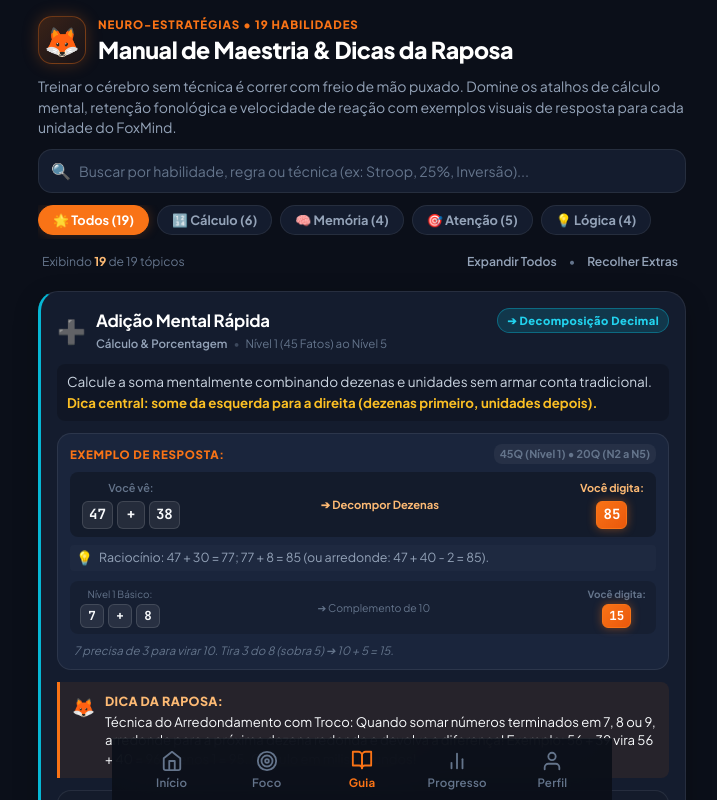
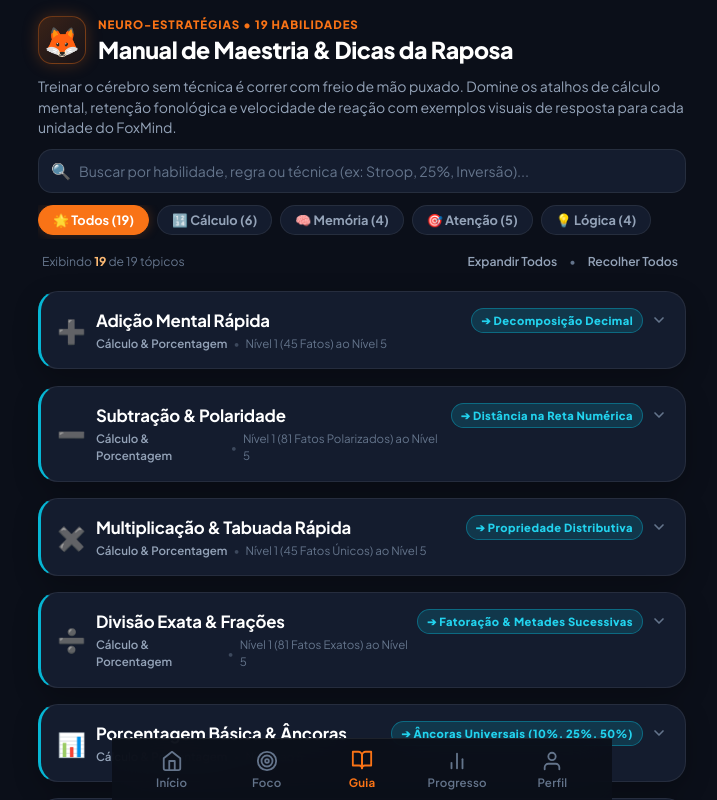
Before and after one commit to MarquesCleiton/foxmind, an Angular app: page /guide in a window 1280 px wide. Shown: the whole page, without its empty margins (278-995 px from the left). Built offline with nearby package versions, Linux system fonts and the light colour scheme.

Commit message:
fix: cards do guia minimizados por padrao com cabecalho clicavel e chevron animado

```diff
--- a/src/app/features/guide/guide.component.css
+++ b/src/app/features/guide/guide.component.css
@@ -277,6 +277,62 @@
   justify-content: space-between;
   gap: 8px;
 }
+
+/* Cabeçalho clicável com cursor e hover */
+.topic-header-clickable {
+  cursor: pointer;
+  border-radius: var(--radius-sm);
+  padding: 4px;
+  margin: -4px;
+  transition: background var(--transition-fast);
+}
+
+.topic-header-clickable:hover {
+  background: rgba(255, 255, 255, 0.04);
+}
+
+.topic-header-clickable:active {
+  background: rgba(255, 255, 255, 0.08);
+}
+
+/* Cluster direito: badge + chevron */
+.header-right-cluster {
+  display: flex;
+  align-items: center;
+  gap: 6px;
+  flex-shrink: 0;
+}
+
+/* Seta indicadora de expansão */
+.card-chevron {
+  display: flex;
+  align-items: center;
+  justify-content: center;
+  width: 20px;
+  height: 20px;
+  color: var(--text-muted);
+  transition: transform 220ms cubic-bezier(0.4, 0, 0.2, 1), color var(--transition-fast);
+  flex-shrink: 0;
+}
+
+.card-chevron svg {
+  width: 16px;
+  height: 16px;
+}
+
+.card-chevron.open {
+  transform: rotate(180deg);
+  color: var(--fox-primary);
+}
+
+.topic-card.is-expanded {
+  border-color: rgba(255, 255, 255, 0.15);
+}
+
+.topic-card.is-expanded[data-cat="CALCULATION"] { border-color: var(--color-calc); }
+.topic-card.is-expanded[data-cat="MEMORY"]      { border-color: var(--color-mem); }
+.topic-card.is-expanded[data-cat="ATTENTION"]   { border-color: var(--color-att); }
+.topic-card.is-expanded[data-cat="LOGIC"]       { border-color: var(--color-spd); }
 
 .topic-identity {
   display: flex;
@@ -611,14 +667,7 @@
   align-items: center;
   justify-content: space-between;
   padding: 8px 12px;
-  cursor: pointer;
-  user-select: none;
   background: rgba(0, 0, 0, 0.15);
-  transition: background var(--transition-fast);
-}
-
-.speed-hacks-header:hover {
-  background: rgba(255, 255, 255, 0.04);
 }
 
 .speed-title-wrap {
--- a/src/app/features/guide/guide.component.html
+++ b/src/app/features/guide/guide.component.html
@@ -77,7 +77,7 @@
       <div class="quick-toggle-actions">
         <button class="btn-link-action" (click)="expandAll()">Expandir Todos</button>
         <span class="action-divider">•</span>
-        <button class="btn-link-action" (click)="collapseAll()">Recolher Extras</button>
+        <button class="btn-link-action" (click)="collapseAll()">Recolher Todos</button>
       </div>
     </div>
   </header>
@@ -85,10 +85,10 @@
   <!-- ==================== LISTA DE CARDS DE DICAS ==================== -->
   <main class="topics-grid">
     @for (topic of filteredTopics(); track topic.id) {
-      <article class="topic-card card animate-pop-in" [attr.data-cat]="topic.category">
+      <article class="topic-card card animate-pop-in" [attr.data-cat]="topic.category" [class.is-expanded]="isExpanded(topic.id)">
 
-        <!-- Topo do Card: Ícone, Título e Badge de Regra -->
-        <div class="topic-header-row">
+        <!-- Topo do Card: Clicável — Ícone, Título, Badge e Seta -->
+        <div class="topic-header-row topic-header-clickable" (click)="toggleExpand(topic.id)">
           <div class="topic-identity">
             <span class="topic-icon">{{ topic.icon }}</span>
             <div class="topic-title-box">
@@ -100,13 +100,22 @@
               </div>
             </div>
           </div>
+          <div class="header-right-cluster">
             <span class="badge-compact" [ngClass]="topic.badgeClass">
               {{ topic.badgeLabel }}
             </span>
+            <span class="card-chevron" [class.open]="isExpanded(topic.id)">
+              <svg viewBox="0 0 24 24" fill="none" stroke="currentColor" stroke-width="2.5" stroke-linecap="round" stroke-linejoin="round">
+                <polyline points="6 9 12 15 18 9"/>
+              </svg>
+            </span>
+          </div>
         </div>
 
+        <!-- ======= CONTEÚDO EXPANSÍVEL (oculto por padrão) ======= -->
+        @if (isExpanded(topic.id)) {
           <!-- Enunciado e Regra Principal -->
-        <div class="topic-rule-box">
+          <div class="topic-rule-box animate-fade-in">
             <p class="rule-description">
               {{ topic.ruleText }}
               <strong>Dica central: {{ topic.ruleHighlight }}</strong>
@@ -114,7 +123,7 @@
           </div>
 
           <!-- ==================== 1. EXEMPLO DE RESPOSTA (ESTILO ELEGANTE) ==================== -->
-        <div class="pre-start-example-box">
+          <div class="pre-start-example-box animate-fade-in">
             <div class="example-header">
               <span class="example-label">EXEMPLO DE RESPOSTA:</span>
               <span class="example-mode-badge">{{ topic.defaultQuestionsText }}</span>
@@ -180,7 +189,7 @@
           </div>
 
           <!-- ==================== 2. DICA DA RAPOSA ==================== -->
-        <div class="pre-start-strategy">
+          <div class="pre-start-strategy animate-fade-in">
             <span class="strategy-fox-icon">🦊</span>
             <div class="strategy-content">
               <span class="strategy-lead">Dica da Raposa:</span>
@@ -189,19 +198,14 @@
           </div>
 
           <!-- ==================== 3. ACELERAÇÃO & VELOCIDADE DE PENSAMENTO ==================== -->
-        <div class="speed-hacks-section">
-          <div class="speed-hacks-header" (click)="toggleExpand(topic.id)">
+          <div class="speed-hacks-section animate-fade-in">
+            <div class="speed-hacks-header">
               <div class="speed-title-wrap">
                 <span class="speed-bolt">⚡</span>
                 <span class="speed-title">Aceleração de Pensamento & Neuro-Técnicas</span>
               </div>
-            <button class="btn-toggle-hacks">
-              {{ isExpanded(topic.id) ? 'Recolher ▲' : 'Ver Técnicas ▼' }}
-            </button>
             </div>
-
-          @if (isExpanded(topic.id)) {
-            <div class="speed-hacks-body animate-fade-in">
+            <div class="speed-hacks-body">
               @for (hack of topic.speedHacks; track hack.title) {
                 <div class="hack-card">
                   <div class="hack-header-row">
@@ -212,17 +216,18 @@
                 </div>
               }
             </div>
-          }
           </div>
 
           <!-- ==================== 4. BOTÃO DE AÇÃO DIRETA ==================== -->
-        <div class="topic-footer-action">
+          <div class="topic-footer-action animate-fade-in">
             <button class="btn-primary start-topic-btn" (click)="startTraining(topic.id)">
               <span>▶ Treinar Esta Habilidade ({{ getUnitQuestionsLabel(topic.id) }})</span>
             </button>
           </div>
+        }
 
       </article>
+
     } @empty {
       <div class="empty-results-card card animate-pop-in">
         <span class="empty-icon">🔍</span>
```
Lines whose indentation alone changed are shown as unchanged.
